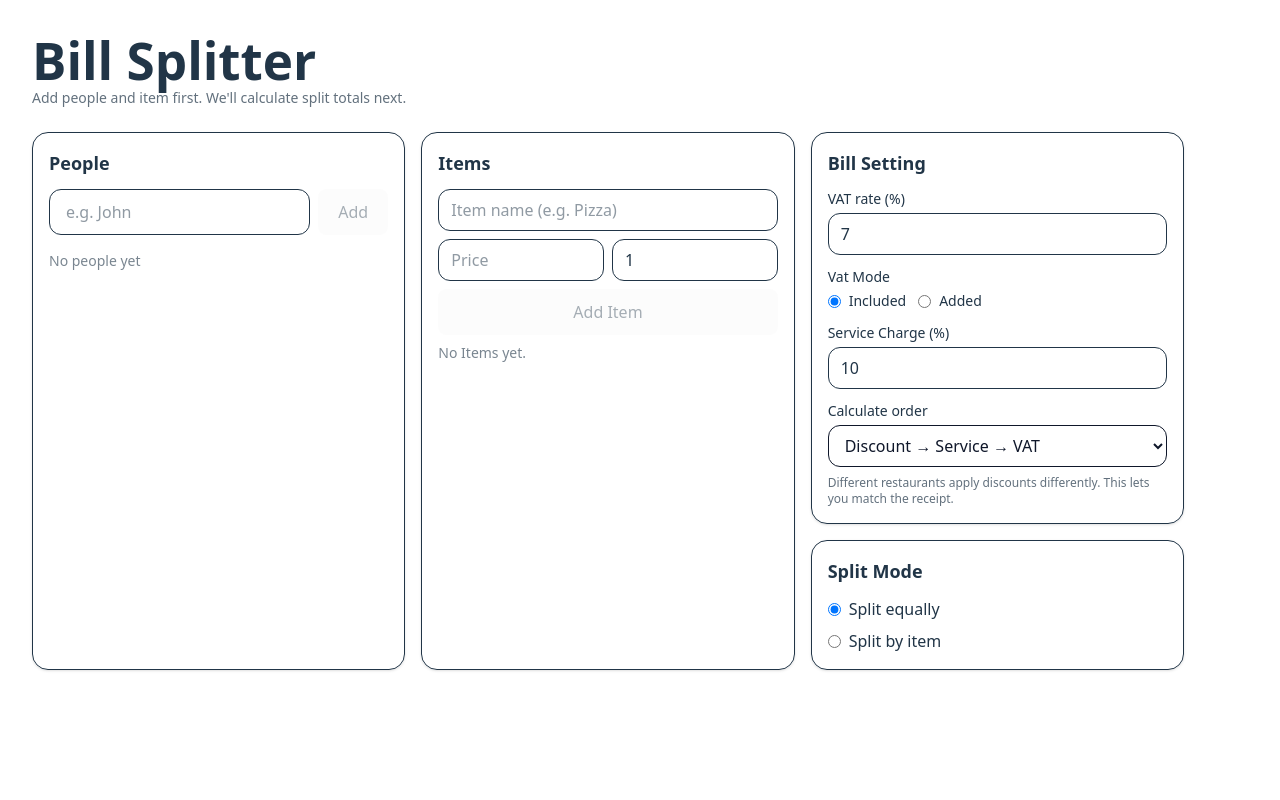
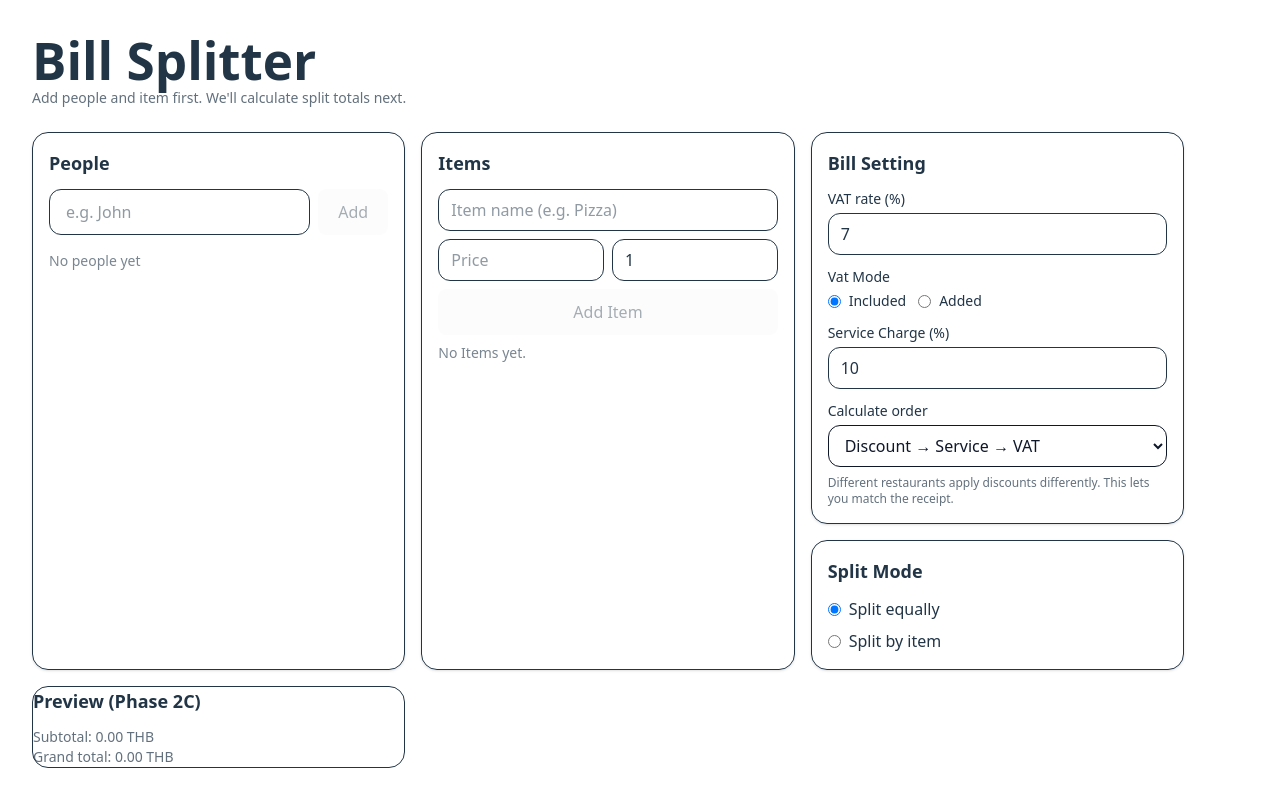
Before and after one commit to mosetz/bill-splitter, a React (Vite) app: page / in a window 1280 px wide. Built offline with nearby package versions, Linux system fonts and the light colour scheme.

Commit message:
update domain level file such as index.js, allocation.js, rounding.js,

```diff
--- a/src/domain/calc/allocations.js
+++ b/src/domain/calc/allocations.js
@@ -4,10 +4,20 @@
  *  - SHARED : item cost is divided equally across people
  */
 
-export function allocateItemsToPeople( {item, people} ) {
+export function allocateItemsToPeople( {bill, items, people, grandTotal} ) {
+
+    const n = people?.length ?? 0;
+
+    const perPerson =
+    n === 0
+    ? []
+    : people.map((p) => ({
+        personId: p.id,
+        name: p.name,
+        amountExact: grandTotal / n
+    }));
 
     //This will be implement on phase 3
-    return {
-        perPersonItems: {}, // personId -> array of item share
-    }
+    return { perPerson }
+
 }
--- a/src/domain/calc/index.js
+++ b/src/domain/calc/index.js
@@ -1,8 +1,51 @@
 import { allocateItemsToPeople } from './allocations'
-import {roundAndDistribute} from './rounding'
+import { roundedAndDistribute } from './rounding'
+
+function percentToDecimal(rate) {
+    return rate/100;
+}
 
 /**
  * Main entry later:
  * computeBill(billSettings, items, people) -> per-person breakdown
  */
-// export function computeBill(...) { ... }
+export function computeBill({bill, items, people}) {
+
+    const warnings = [];
+
+    if (!people?.length) warnings.push("No people added yet");
+    if (!items?.length) warnings.push("No items added yet");
+
+    //base subtotal
+    const subtotal = (items ?? []).reduce((sum, it) => {
+        const unit = Number(it.unitPrice) || 0;
+        const qty = Number(it.qty) || 0;
+        return sum + unit * qty
+    },0)
+
+    /**
+     * On this phase which is not phase 2c we don't calculate discount or vat or service yet
+     * Just carry a place holder so the output contract is stable
+     *
+    */
+    const discount = 0;
+    const service = subtotal * percentToDecimal(bill.serviceRate ?? 0);
+    const vat = 0;
+    const grandTotal = subtotal + service;
+
+
+    //allocation step
+    const allocation = allocateItemsToPeople({bill, items, people, grandTotal});
+
+
+    //rounding step
+    const perPersonRounded = roundedAndDistribute(allocation.perPerson ?? []);
+
+
+    return {
+        totals: {subtotal, discount, service, vat, grandTotal},
+        perPerson: perPersonRounded,
+        meta: {warnings, currency: bill.currency ?? "THB"},
+    };
+
+}
--- a/src/domain/calc/rounding.js
+++ b/src/domain/calc/rounding.js
@@ -4,8 +4,11 @@
  * Output: [{personId, amountRounded}]
  */
 
-export function roundedAndDistribute (shares) {
+export function roundedAndDistribute (perPerson) {
 
     //TODO implement on phase 3
-    return shares
+    return perPerson.map((row) => ({
+        ...row,
+        amountRounded: Math.round((row.amountExact + Number.EPSILON) * 100) / 100,
+    }));
 }
--- a/src/pages/home.jsx
+++ b/src/pages/home.jsx
@@ -4,12 +4,15 @@ import { addPerson, removePerson } from "../features/people/peopleSlice";
 import { addItem, removeItem, incrementQty, decrementQty, setItemSplitMode, assignItemToPerson } from "../features/items/itemSlice";
 import BillSetting from "../component/bill/BillSetting";
 import SplitModeSelector from "../component/split/SplitModeSelector";
+import { computeBill } from "../domain/calc";
 export default function Home() {
 
     const dispatch = useDispatch()
     const people = useSelector((state) => state.people.list);
     const items = useSelector((state) => state.items.list);
+    const bill = useSelector((state) => state.bill);
     const billSplitMode = useSelector((state) => state.bill.splitMode)
+
 
     //people form
     const  [personName, setPersonName] = useState('');
@@ -20,6 +23,15 @@ export default function Home() {
     const [qty, setQty] = useState("1");
 
     const canAddPerson = personName.trim().length > 0;
+
+    /**
+     * This hook change every time when state in redux change (bill, items, people)
+     * computeBill (index.js) is a pure function which for calculate thing such as subTotal, grandTotal
+     * if return a object contain subtotal, discount, service, vat, grandTotal and so on
+     */
+    const preview = useMemo(() => {
+        return computeBill({bill, items, people});
+    }, [bill, items, people])
 
     /**
      * This hook use for control wether the button should be disable or enable
@@ -234,6 +246,15 @@ export default function Home() {
                             <BillSetting />
                             <SplitModeSelector />
                         </section>
+                        <div className="rounded-2xl border">
+                            <h2 className="text-lg font-semibold mb-3">Preview (Phase 2C)</h2>
+                            <p className="text-sm opacity-70">
+                                Subtotal: {preview.totals.subtotal.toFixed(2)} {preview.meta.currency}
+                            </p>
+                            <p className="text-sm opacity-70">
+                                Grand total: {preview.totals.grandTotal.toFixed(2)} {preview.meta.currency}
+                            </p>
+                        </div>
                     </div>
                 </div>
             </div>
```
